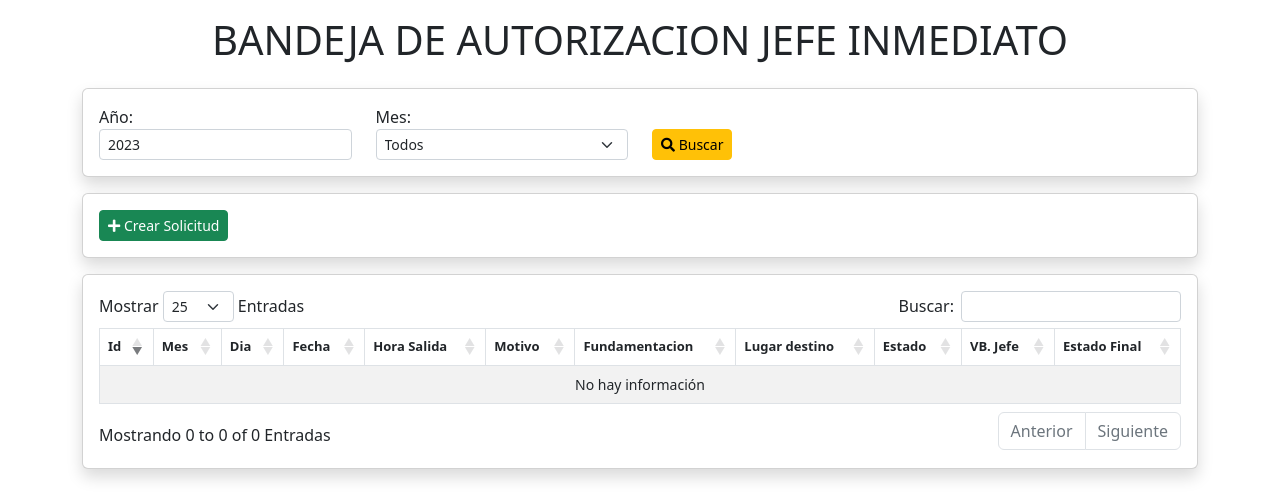
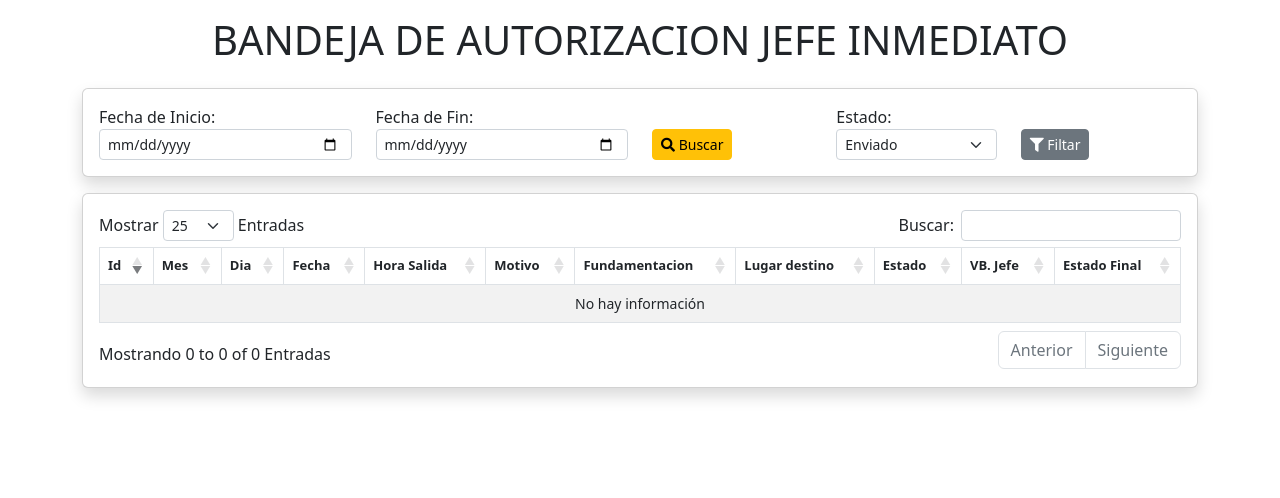
Before and after one commit to veronny/control_asistencia, a Django app: page /bandeja_jefe/ in a window 1280 px wide. Shown: the part 61-559 px from the top of the page. Run offline with Django 4.2, Linux system fonts and the light colour scheme; the visitor is signed in with stand-in values (Sample User, id 1); data that the repository does not hold is empty; some libraries are stand-ins or nearby versions.

Commit message:
mejorando la interface

```diff
--- a/filiacion/templates/bandeja_jefe/bandeja_jefe.html
+++ b/filiacion/templates/bandeja_jefe/bandeja_jefe.html
@@ -24,53 +24,31 @@
     <form method="GET" enctype="multipart/form-data">
       <div class = "form row">
         <div class="col-sm-12 col-md-6 col-lg-3">
-          <label for="anio">Año:</label>
-          <select class="form-control form-select-sm" aria-label="anio" name="anio" id="anio">
-            <option value="2023">2023</option>
-            {% for y in anio %}
-              <option value="{{ y }}" {% if request.GET.anio == y %}selected{% endif %}>{{ y }}</option>
-            {% endfor %}
-          </select>
+          <label for="anio">Fecha de Inicio:</label>
+          <input class="form-control form-select-sm" type="date" name="fecha_inicio" id="fecha_inicio">
         </div>
         <div class="col-sm-12 col-md-6 col-lg-3">
-          <label class="form-inline" for="mes">Mes:</label>
-          <select class="form-select form-select-sm" aria-label="mes" name="mes" id="mes">
-            <option value="">Todos</option>
-            <option value="01" {% if request.GET.mes == '01' %} selected {% endif %}>Enero</option>
-            <option value="02" {% if request.GET.mes == '02' %} selected {% endif %}>Febrero</option>
-            <option value="03" {% if request.GET.mes == '03' %} selected {% endif %}>Marzo</option>
-            <option value="04" {% if request.GET.mes == '04' %} selected {% endif %}>Abril</option>
-            <option value="05" {% if request.GET.mes == '05' %} selected {% endif %}>Mayo</option>
-            <option value="06" {% if request.GET.mes == '06' %} selected {% endif %}>Junio</option>
-            <option value="07" {% if request.GET.mes == '07' %} selected {% endif %}>Julio</option>
-            <option value="08" {% if request.GET.mes == '08' %} selected {% endif %}>Agosto</option>
-            <option value="09" {% if request.GET.mes == '09' %} selected {% endif %}>Setiembre</option>
-            <option value="10" {% if request.GET.mes == '10' %} selected {% endif %}>Octubre</option>
-            <option value="11" {% if request.GET.mes == '11' %} selected {% endif %}>Noviembre</option>
-            <option value="12" {% if request.GET.mes == '12' %} selected {% endif %}>Diciembre</option>
+          <label class="form-inline" for="mes">Fecha de Fin:</label>
+          <input class="form-control form-select-sm" type="date" name="fecha_fin" id="fecha_fin">
+        </div>
+        <div class="col-sm-12 col-md-6 col-lg-2">
+          <br>
+          <button type="submit" class="btn btn-warning btn-sm"><i class="fas fa-search"></i> Buscar</button>
+        </div>
+        <div class="col-sm-12 col-md-6 col-lg-2">
+          <label class="form-inline" for="estado">Estado:</label>
+          <select class="form-select form-select-sm" aria-label="estado" name="estado" id="estado">
+            <option value="0" {% if request.GET.estado_papeleta_dia == '0' %} selected {% endif %}>Enviado</option>
+            <option value="1" {% if request.GET.estado_papeleta_dia == '1' %} selected {% endif %}>Aprobado</option>
           </select>
         </div>
         <div class="col-sm-12 col-md-6 col-lg-2">
-        <br>
-          <button type="submit" class="btn btn-warning btn-sm"><i class="fas fa-search"></i> Buscar</button>
+          <br>
+          <button type="submit" class="btn btn-secondary btn-sm"><i class="fas fa-filter"></i> Filtar</button>
         </div>
       </div>
     </form>
   </section>
-    <!-- CABECERA -->
-    <section class="card card-body shadow mb-3">
-      <div class="form row">
-        <div class="col-sm-12 col-md-12 col-lg-11">
-          <div class="form row">
-            <div class="col-sm-12 col-md-6 col-lg-3">
-              {% if user.is_authenticated %}
-              <a href="{% url 'create_papeleta_horas' %}" class="btn btn-success btn-sm"><i class="fa fa-plus"></i> Crear Solicitud</a>
-              {% endif %}
-            </div>
-          </div>
-        </div>
-      </div>
-    </section>
   <!-- DETALLE -->
   <section class="card card-body shadow mb-4">
     <!--
@@ -106,7 +84,7 @@
                 <td>{{ papeleta.id }}</td>
                 <td>{{ papeleta.mes }}</td>
                 <td>{{ papeleta.dia }}</td>
-                <td>{{ papeleta.fecha_papeleta_hora }}</td>
+                <td>{{ papeleta.fecha_papeleta_hora|date:"d/m/Y" }}</td>
                 <td>{{ papeleta.hora_salida }}</td>
                 <td>{{ papeleta.motivo }}</td>
                 <td>{{ papeleta.fundamentacion }}</td>
--- a/filiacion/templates/bandeja_jefe_dia/bandeja_jefe.html
+++ b/filiacion/templates/bandeja_jefe_dia/bandeja_jefe.html
@@ -105,8 +105,8 @@
                 <td>{{ papeleta.id }}</td>
                 <td>{{ papeleta.mes }}</td>
                 <td>{{ papeleta.dia }}</td>
-                <td>{{ papeleta.fecha_inicio }}</td>
-                <td>{{ papeleta.fecha_fin }}</td>
+                <td>{{ papeleta.fecha_inicio|date:"d/m/Y" }}</td>
+                <td>{{ papeleta.fecha_fin|date:"d/m/Y" }}</td>
                 <td class="text-primary">{{ papeleta.duracion_dias }}</td>
                 <td>{{ papeleta.motivo }}</td>
                 <!-- Estado -->
--- a/filiacion/templates/bandeja_rrhh/bandeja_rrhh.html
+++ b/filiacion/templates/bandeja_rrhh/bandeja_rrhh.html
@@ -107,7 +107,7 @@
                 <td>{{ papeleta.id }}</td>
                 <td>{{ papeleta.mes }}</td>
                 <td>{{ papeleta.dia }}</td>
-                <td>{{ papeleta.fecha_papeleta_hora }}</td>
+                <td>{{ papeleta.fecha_papeleta_hora|date:"d/m/Y" }}</td>
                 <td>{{ papeleta.hora_salida }}</td>
                 <td>{{ papeleta.motivo }}</td>
                 <td>{{ papeleta.fundamentacion }}</td>
--- a/filiacion/templates/bandeja_rrhh_dia/bandeja_rrhh.html
+++ b/filiacion/templates/bandeja_rrhh_dia/bandeja_rrhh.html
@@ -106,8 +106,8 @@
                 <td>{{ papeleta.id }}</td>
                 <td>{{ papeleta.mes }}</td>
                 <td>{{ papeleta.dia }}</td>
-                <td>{{ papeleta.fecha_inicio }}</td>
-                <td>{{ papeleta.fecha_fin }}</td>
+                <td>{{ papeleta.fecha_inicio|date:"d/m/Y" }}</td>
+                <td>{{ papeleta.fecha_fin|date:"d/m/Y" }}</td>
                 <td class="text-primary">{{ papeleta.duracion_dias }}</td>
                 <td>{{ papeleta.motivo }}</td>
               <!-- Estado -->
--- a/filiacion/templates/papeleta_dia/papeleta_dia.html
+++ b/filiacion/templates/papeleta_dia/papeleta_dia.html
@@ -93,8 +93,8 @@
                 <td>{{ papeleta.id }}</td>
                 <td>{{ papeleta.mes }}</td>
                 <td>{{ papeleta.dia }}</td>
-                <td>{{ papeleta.fecha_inicio }}</td>
-                <td>{{ papeleta.fecha_fin }}</td>
+                <td>{{ papeleta.fecha_inicio|date:"d/m/Y" }}</td>
+                <td>{{ papeleta.fecha_fin|date:"d/m/Y" }}</td>
                 <td>{{ papeleta.duracion_dias }}</td>
                 <td>{{ papeleta.motivo }}</td>
                 <!-- Estado -->
--- a/filiacion/templates/papeleta_hora/create_papeleta.html
+++ b/filiacion/templates/papeleta_hora/create_papeleta.html
@@ -5,7 +5,7 @@
 <main class="container">
     <div class="row">
       <div class="col-md-6 offset-md-3 text-center py-1">
-        <h1>Crear Papeleta de salida</h1>
+        <h2>SOLICITAR PAPELETA DE SALIDA</h2>
       </div>
       <div class="col-md-8 offset-md-2">
         {{ error }}
--- a/filiacion/templates/signin.html
+++ b/filiacion/templates/signin.html
@@ -21,7 +21,7 @@
 
         <div class="mb-3">
           <label for="password">Contraseña:</label>
-          <input type="password" name="password" id="password" class="form-control" placeholder="Ingresa tu password">
+          <input type="password" name="password" id="password" class="form-control" placeholder="Ingresa tu contraseña">
         </div>
         <button class="btn btn-primary">
           Iniciar Sesión
--- a/filiacion/views.py
+++ b/filiacion/views.py
@@ -26,7 +26,6 @@ from django.http import HttpResponse
 from django.template.loader import get_template
 from xhtml2pdf import pisa
 from django.contrib.staticfiles import finders
-
 
 
 def home(request):
@@ -156,15 +155,20 @@ def listar_asistencias(request):
 @login_required
 def listar_papeleta_horas(request):
     # papeletas = PapeletaHora.objects.all()
+    valores = ['0','1','', None]
     # Obtener el filtro de mes y año del parámetro GET
     anio = request.GET.get('anio', None)
     mes = request.GET.get('mes', None)
+    estado = request.GET.get('estado', None)
     # Obtener todas las marcaciones o filtrar por mes/año
-    if mes and anio:
+    if estado:
+        papeletas = PapeletaHora.objects.filter(user=request.user,estado_papeleta_dia=estado).order_by('-id')
+        empleados = Empleado.objects.filter(user=request.user)
+    elif mes and anio:
         papeletas = PapeletaHora.objects.filter(user=request.user,anio=anio,mes=mes).order_by('-id')
         empleados = Empleado.objects.filter(user=request.user)
     else:
-        papeletas = PapeletaHora.objects.filter(user=request.user).order_by('-id')
+        papeletas = PapeletaHora.objects.filter(user=request.user,estado_papeleta_dia__in=valores).order_by('-id')
         empleados = Empleado.objects.filter(user=request.user)
     context = {
                 'papeletas': papeletas,
@@ -210,13 +214,18 @@ def create_papeleta_horas(request):
 @login_required
 def listar_bandeja_jefe(request):
     # Obtener el filtro de mes y año del parámetro GET
-    anio = request.GET.get('anio', None)
-    mes = request.GET.get('mes', None)
+    valores = ['0']
     # Obtener todas las marcaciones o filtrar por mes/año
-    if mes and anio:
-        papeletas = PapeletaHora.objects.filter(anio=anio,mes=mes).order_by('-id')
+    fecha_inicio = request.GET.get('fecha_inicio')
+    fecha_fin = request.GET.get('fecha_fin')
+    estado = request.GET.get('estado')
+
+    if fecha_inicio and fecha_fin:
+        papeletas = PapeletaHora.objects.filter(user=request.user,fecha_papeleta_hora__range=[fecha_inicio, fecha_fin]).order_by('-id')
+    elif estado:
+        papeletas = PapeletaHora.objects.filter(user=request.user,estado_papeleta_dia=estado).order_by('-id')
     else:
-        papeletas = PapeletaHora.objects.filter().order_by('id')
+        papeletas = PapeletaHora.objects.filter(estado_papeleta_dia__in=valores).order_by('-id')
     context = {
                 'papeletas': papeletas
             }
--- a/gestante/settings.py
+++ b/gestante/settings.py
@@ -115,7 +115,7 @@ AUTH_PASSWORD_VALIDATORS = [
 # Internationalization
 # https://docs.djangoproject.com/en/4.1/topics/i18n/
 
-LANGUAGE_CODE = 'en-us'
+LANGUAGE_CODE = 'es'
 
 TIME_ZONE = 'America/Lima'
 timezone.activate(TIME_ZONE)
```
Also changed, not shown: filiacion/templates/papeleta_hora/papeleta_hora.html (+35 -21 lines).
